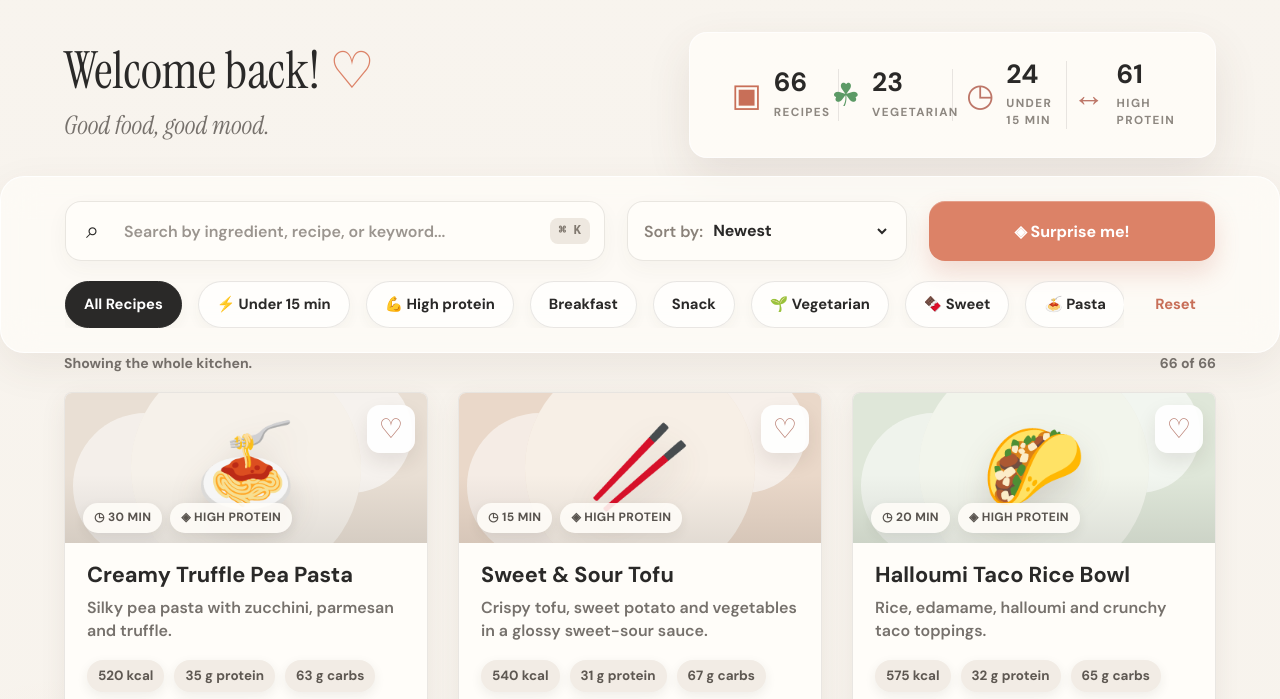
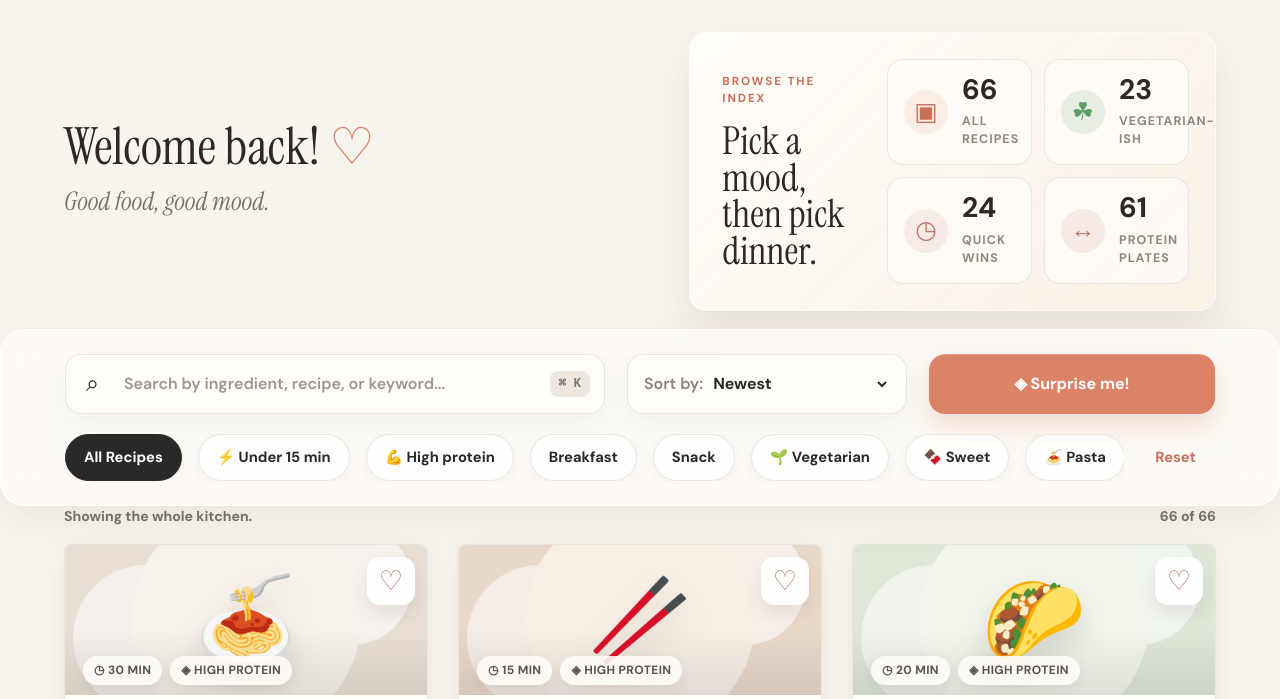
Before and after one commit to annardriguez/annas-recipe-database, a plain HTML site: page index.html in a window 1280 px wide. Shown: the part 84-783 px from the top of the page. Drawn offline with nearby package versions, Linux system fonts and the light colour scheme.

Commit message:
Refresh homepage recipe highlights

```diff
--- a/index.html
+++ b/index.html
@@ -5,7 +5,7 @@
   <meta name="viewport" content="width=device-width, initial-scale=1.0">
   <meta name="theme-color" content="#f4efe7">
   <title>Anna's Kitchen Index</title>
-  <link rel="stylesheet" href="style.css?v=account-polish">
+  <link rel="stylesheet" href="style.css?v=stat-refresh">
 </head>
 
 <body>
@@ -39,27 +39,39 @@
         <p class="hero-text">Good food, good mood.</p>
       </div>
 
-      <div class="library-stats" aria-label="Recipe library statistics">
-        <div>
+      <div class="library-stats" aria-label="Recipe library highlights">
+        <div class="stats-intro">
+          <p class="eyebrow">Browse the index</p>
+          <h2>Pick a mood, then pick dinner.</h2>
+        </div>
+        <a class="stat-card" href="#recipes">
           <span class="stat-icon">▣</span>
-          <strong id="total-recipes">0</strong>
-          <span>Recipes</span>
-        </div>
-        <div>
+          <span>
+            <strong id="total-recipes">0</strong>
+            <span>all recipes</span>
+          </span>
+        </a>
+        <a class="stat-card" href="#recipes">
           <span class="stat-icon leaf">☘</span>
-          <strong id="vegetarian-recipes">0</strong>
-          <span>Vegetarian</span>
-        </div>
-        <div>
+          <span>
+            <strong id="vegetarian-recipes">0</strong>
+            <span>vegetarian-ish</span>
+          </span>
+        </a>
+        <a class="stat-card" href="#recipes">
           <span class="stat-icon clock">◷</span>
-          <strong id="quick-recipes">0</strong>
-          <span>Under 15 min</span>
-        </div>
-        <div>
+          <span>
+            <strong id="quick-recipes">0</strong>
+            <span>quick wins</span>
+          </span>
+        </a>
+        <a class="stat-card" href="#recipes">
           <span class="stat-icon dumbbell">↔</span>
-          <strong id="protein-recipes">0</strong>
-          <span>High Protein</span>
-        </div>
+          <span>
+            <strong id="protein-recipes">0</strong>
+            <span>protein plates</span>
+          </span>
+        </a>
       </div>
     </section>
 
--- a/style.css
+++ b/style.css
@@ -118,7 +118,7 @@ body.dark-theme .site-header {
 }
 
 body.dark-theme .logo-subtitle,
-body.dark-theme .library-stats span:last-child,
+body.dark-theme .stat-card span span,
 body.dark-theme .slot-label {
   color: #d8cbbd;
 }
@@ -264,13 +264,16 @@ body.dark-theme .nav-favourites {
 
 .library-stats {
   min-height: 124px;
-  padding: 28px 34px;
-  display: grid;
-  grid-template-columns: repeat(4, 1fr);
-  align-items: center;
+  padding: 26px;
+  display: grid;
+  grid-template-columns: 1.2fr repeat(2, minmax(145px, 1fr));
+  align-items: stretch;
+  gap: 12px;
   border: 1px solid rgba(255,255,255,.7);
   border-radius: 18px;
-  background: rgba(255, 253, 249, .78);
+  background:
+    linear-gradient(135deg, rgba(255, 253, 249, .92), rgba(247, 236, 224, .7)),
+    rgba(255, 253, 249, .78);
   box-shadow: var(--shadow);
 }
 
@@ -283,43 +286,89 @@ body.dark-theme .summary-panel {
   background: rgba(29, 27, 25, .92);
 }
 
-.library-stats div {
+body.dark-theme .stat-card {
+  color: var(--paper-soft);
+  background: rgba(47, 41, 37, .72);
+}
+
+.stats-intro {
   min-width: 0;
-  display: grid;
-  grid-template-columns: auto auto;
-  grid-template-rows: auto auto;
+  padding: 8px 20px 8px 6px;
+  display: flex;
+  flex-direction: column;
   justify-content: center;
+  grid-row: span 2;
+}
+
+.stats-intro h2 {
+  max-width: 340px;
+  margin: 4px 0 0;
+  font-family: "Instrument Serif", Georgia, serif;
+  font-size: clamp(2rem, 3vw, 3.1rem);
+  font-weight: 400;
+  line-height: .95;
+}
+
+.stat-card {
+  min-width: 0;
+  min-height: 94px;
+  padding: 16px;
+  display: flex;
   align-items: center;
-  column-gap: 12px;
-  padding: 0 18px;
-  border-right: 1px solid var(--line);
-}
-
-.library-stats div:last-child { border-right: 0; }
+  gap: 14px;
+  border: 1px solid rgba(58, 50, 42, .1);
+  border-radius: 16px;
+  color: var(--ink);
+  background: rgba(255, 253, 249, .68);
+  text-decoration: none;
+}
+
+.stat-card:hover,
+.stat-card:focus-visible {
+  border-color: rgba(220, 130, 103, .36);
+  background: #fffdf9;
+  box-shadow: 0 12px 28px rgba(87, 68, 52, .1);
+  outline: none;
+  transform: translateY(-1px);
+}
 
 .stat-icon {
-  grid-row: 1 / span 2;
+  width: 44px;
+  height: 44px;
+  display: grid;
+  place-items: center;
+  flex: 0 0 auto;
+  border-radius: 50%;
   color: var(--accent-dark);
-  font-size: 2rem;
+  background: rgba(220, 130, 103, .12);
+  font-size: 1.55rem;
   line-height: 1;
 }
 
-.stat-icon.leaf { color: var(--green); }
+.stat-icon.leaf {
+  color: var(--green);
+  background: rgba(92, 154, 102, .14);
+}
 
 .stat-icon.clock,
-.stat-icon.dumbbell { color: #bd7668; }
+.stat-icon.dumbbell {
+  color: #bd7668;
+  background: rgba(189, 118, 104, .12);
+}
 
 .library-stats strong {
-  font-size: clamp(1.65rem, 2vw, 2.1rem);
+  display: block;
+  font-size: clamp(1.7rem, 2.2vw, 2.35rem);
   line-height: 1;
 }
 
-.library-stats span:last-child {
+.stat-card span span {
+  display: block;
   margin-top: 8px;
   color: #8d8780;
-  font-size: .73rem;
+  font-size: .78rem;
   font-weight: 700;
-  letter-spacing: .12em;
+  letter-spacing: .08em;
   text-transform: uppercase;
 }
 
@@ -1584,8 +1633,13 @@ body.dark-theme .palette-5 { background-color: #57433e; }
   }
 
   .library-stats {
-    grid-template-columns: repeat(4, minmax(120px, 1fr));
-    overflow-x: auto;
+    grid-template-columns: repeat(2, minmax(0, 1fr));
+  }
+
+  .stats-intro {
+    grid-column: 1 / -1;
+    grid-row: auto;
+    padding: 4px 2px 8px;
   }
 
   .search-row {
@@ -1642,10 +1696,18 @@ body.dark-theme .palette-5 { background-color: #57433e; }
     padding: 18px;
   }
 
-  .library-stats div {
-    justify-content: start;
-    padding: 14px 8px;
-    border-right: 0;
+  .stat-card {
+    min-height: 88px;
+    padding: 14px;
+    align-items: flex-start;
+    flex-direction: column;
+    gap: 12px;
+  }
+
+  .stat-icon {
+    width: 38px;
+    height: 38px;
+    font-size: 1.35rem;
   }
 
   .search-row {
```
Also changed, not shown: about.html (+1 -1 lines), planner.html (+1 -1 lines).
